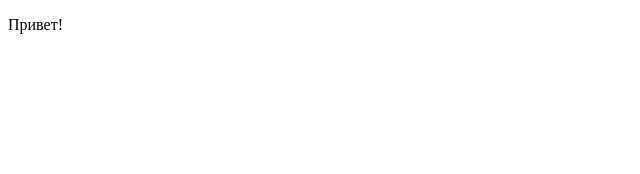
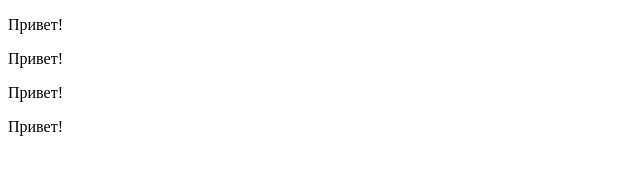
Before and after one commit to Sekesha/test, a plain HTML site: page index.html in a window 1280 px wide. Shown: the whole page, without its empty margins (0-640 px from the left). Drawn offline with Linux system fonts and the light colour scheme.

Commit message:
больше p2q3rewfe

```diff
--- a/index.html
+++ b/index.html
@@ -9,5 +9,8 @@
 </head>
 <body>
 <p> Привет!</p>
+<p> Привет!</p>
+<p> Привет!</p>
+<p> Привет!</p>
 </body>
 </html>
```
